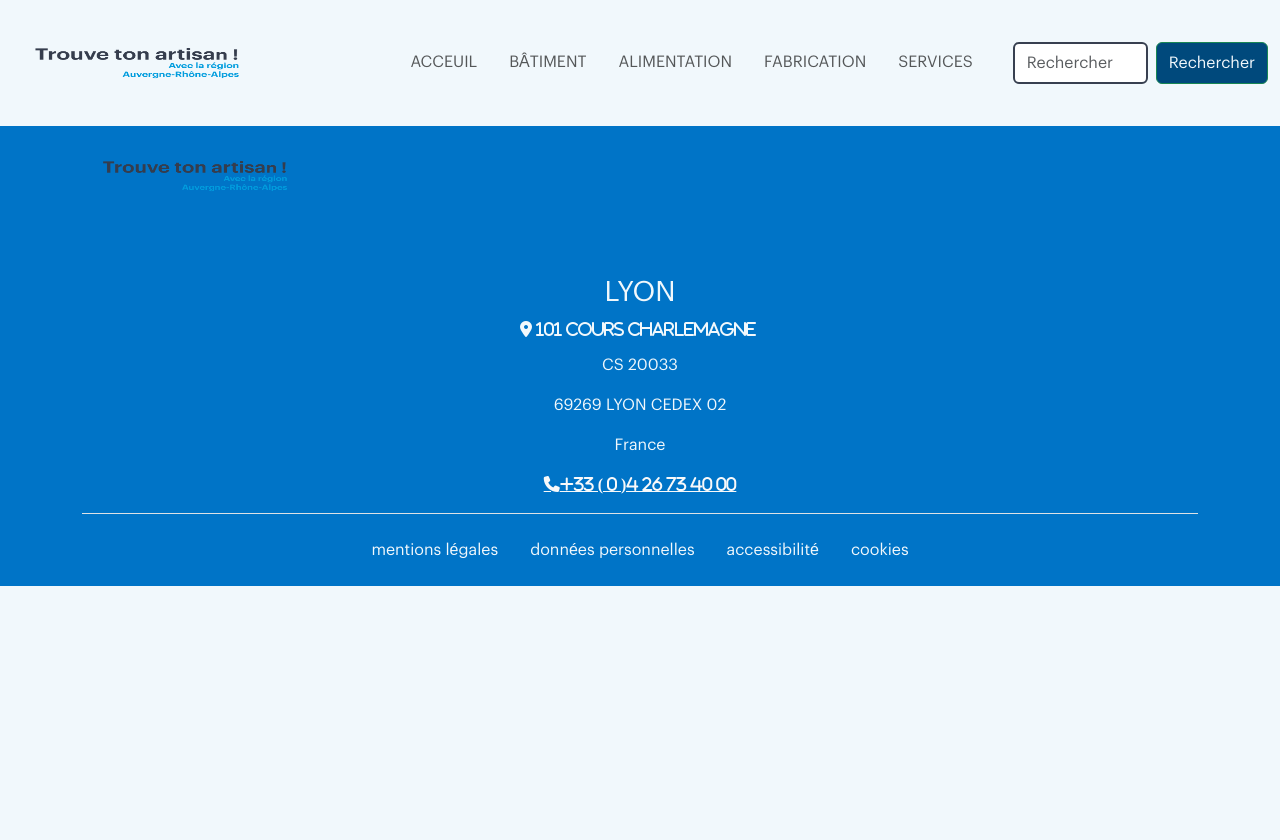
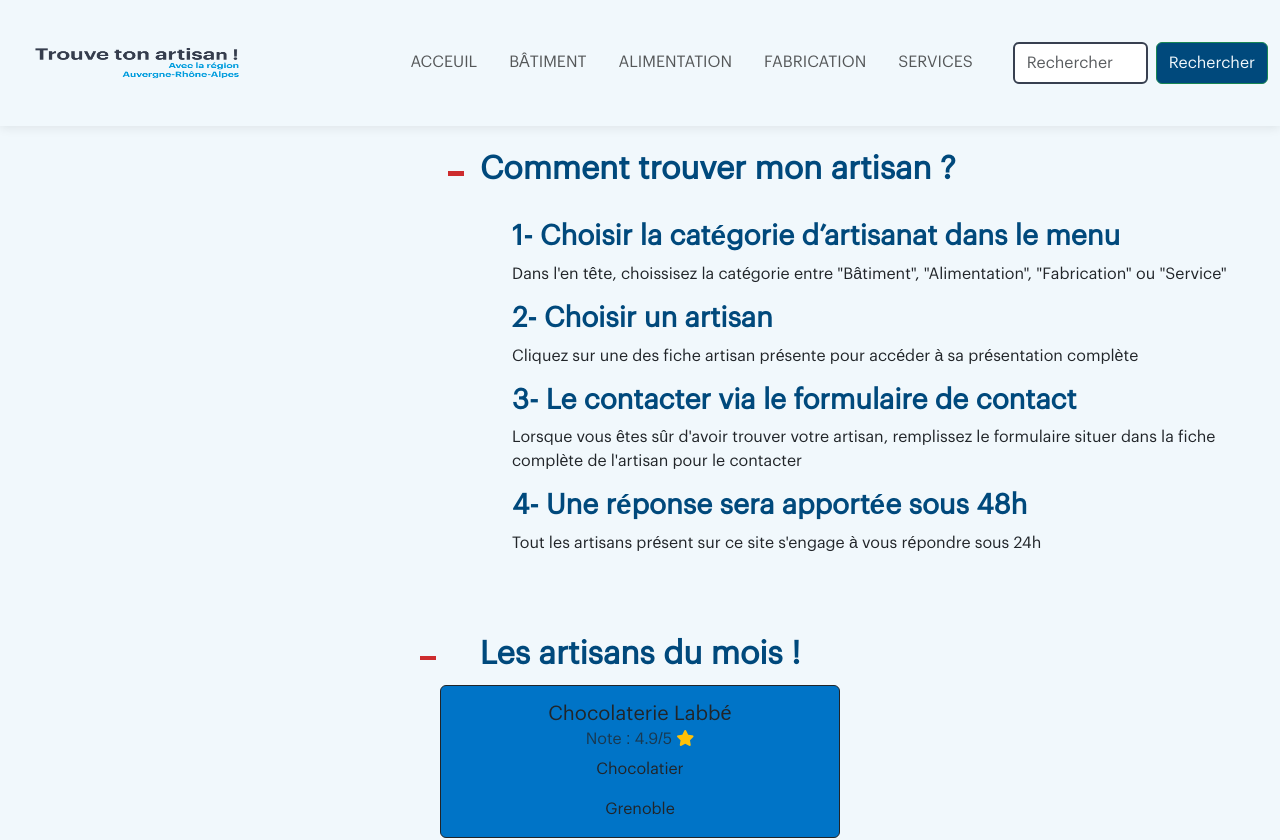
Before and after one commit to Drocinera/react-app-trouve-ton-artisan, a React (Create React App) app: page / in a window 1280 px wide. Shown: the top 840 px of the page. Before the commit the page ends 800 px from the top, so only its background shows below. Built offline with nearby package versions, Linux system fonts and the light colour scheme.

Commit message:
Section faite, css fait, js avec data.json faite. Reste clic et renvoie fiche artisan avec recherche

```diff
--- a/public/index.html
+++ b/public/index.html
@@ -10,7 +10,6 @@
       content="Web site created using create-react-app for 'Trouve ton artisan'"
     />
     <link rel="apple-touch-icon" href="%PUBLIC_URL%/logo.png" />
-    <link rel="manifest" href="%PUBLIC_URL%/manifest.json" />
     <!-- Bootstrap -->
     <link href="https://cdn.jsdelivr.net/npm/bootstrap@5.3.3/dist/css/bootstrap.min.css" rel="stylesheet" integrity="sha384-QWTKZyjpPEjISv5WaRU9OFeRpok6YctnYmDr5pNlyT2bRjXh0JMhjY6hW+ALEwIH" crossorigin="anonymous">
     <title>Trouve ton Artisan</title>
--- a/src/App.css
+++ b/src/App.css
@@ -12,6 +12,11 @@ body {
 
 * {
   font-family: "Graphik", sans-serif;
+}
+
+h2, h3, h4 {
+  color: #00497c;
+  font-weight: bold;
 }
 
 /* Header */
@@ -72,3 +77,51 @@ input {
   width: 250px;
   height: 150px;
  }
+
+ /*Home */
+
+ .trouveMonArtisan {
+  position: relative;
+  margin-left: 30rem;
+ }
+
+ .trouveMonArtisan::before {
+  position: absolute;
+  list-style-position: inside;
+  top: 2.8rem;
+  left: -2rem;
+  display: block;
+  width: 1rem;
+  height: 0.3rem;
+  content: "";
+  background: #cd2c2e ;
+ }
+
+.listArtisan {
+list-style-type: none;
+}
+
+.artisanDuMois {
+  position: relative;
+
+}
+
+.artisanDuMois::before {
+  position: absolute;
+  list-style-position: inside;
+  top: 1.3rem;
+  left: -2rem;
+  display: block;
+  width: 1rem;
+  height: 0.3rem;
+  content: "";
+  background: #cd2c2e ;
+ }
+
+ .container {
+  width: 25em;
+ }
+
+.card {
+  background-color: #0074c7;
+ }
--- a/src/Components/Footer.jsx
+++ b/src/Components/Footer.jsx
@@ -5,22 +5,22 @@ import { Link} from "react-router-dom";
 const Footer = () => {
   return (
   <footer>
-  <div class="container text-center">
-  <div class="column">
-    <div class="footerImage col-4 row justify-content-start">
+  <div className="container text-center">
+  <div className="column">
+    <div className="footerImage col-4 row justify-content-start">
       <img src=".\Logo.png" alt="Logo du site" />
     </div>
-    <div class="footerContact col align-self-center border-bottom">
-    <h3 className="text-uppercase">Lyon</h3>
+    <div className="footerContact col align-self-center border-bottom">
+    <h4 className="text-uppercase text-light">Lyon</h4>
           <address>
-            <p class="fa-solid fa-location-dot pe-1"> 101 cours Charlemagne</p>
+            <p className="fa-solid fa-location-dot pe-1"> 101 cours Charlemagne</p>
             <p>CS 20033</p>
             <p>69269 LYON CEDEX 02</p>
             <p>France</p>
             <a href="+330426734000" className="telFooter fa-solid fa-phone text-light">+33 ( 0 )4 26 73 40 00</a>
           </address>
     </div>
-    <div class="PageLegal col justify-content-center py-4">
+    <div className="PageLegal col justify-content-center py-4">
       <Link to="/mentionLegal" className="navFooter px-3 ">mentions légales</Link>
       <Link to="/donneePersonnelles" className="navFooter px-3">données personnelles</Link>
       <Link to="/accessibilite" className="navFooter px-3">accessibilité</Link>
@@ -33,27 +33,3 @@ const Footer = () => {
 };
 
 export default Footer;
-
-/*  <div>
-    <div className="footerContaineur">
-      <div className="FooterImage">
-        <img src=".\Logo.png" alt="Logo du site" />
-      </div>
-      <div className="footerContact">
-        <h3>Lyon</h3>
-          <address>
-            <p>101 cours Charlemagne</p>
-            <p>CS 20033</p>
-            <p>69269 LYON CEDEX 02</p>
-            <p>France</p>
-            <a href="+330426734000">+33 (0)4 26 73 40 00</a>
-          </address>
-      </div>
-      </div>
-      <div className="PageLegal">
-        <Link to="/mentionLegal">mentions légales</Link>
-        <Link to="/donneePersonnelles">données personnelles</Link>
-        <Link to="/accessibilite">accessibilité</Link>
-        <Link to="/cookies">cookies</Link>
-      </div>
-    </div>*/
--- a/src/Components/Header.jsx
+++ b/src/Components/Header.jsx
@@ -10,8 +10,8 @@ const Header = () => {
         <Link className="navbar-brand" to="/">
           <img src="./Logo.png" alt="Bootstrap" title="CV Logo" width="40" height="34"/>
         </Link>
-        <button class="navbar-toggler" type="button" data-bs-toggle="collapse" data-bs-target="#navbarTogglerDemo02" aria-controls="navbarTogglerDemo02" aria-expanded="false" aria-label="Toggle navigation">
-      <span class="navbar-toggler-icon"></span>
+        <button className="navbar-toggler" type="button" data-bs-toggle="collapse" data-bs-target="#navbarTogglerDemo02" aria-controls="navbarTogglerDemo02" aria-expanded="false" aria-label="Toggle navigation">
+      <span className="navbar-toggler-icon"></span>
     </button>
       <div className="nav justify-content-end" id="navbarSupportedContent">
           <ul className="navbar-nav me-auto mb-2 mb-lg-0 nav-underline text-uppercase">
@@ -31,9 +31,9 @@ const Header = () => {
             <Link className="nav-link" to="/services" >Services</Link>
           </li>
         </ul>
-        <form class="d-flex" role="search">
-          <input class="form-control me-2" type="search" placeholder="Rechercher" aria-label="Search"/>
-          <button class="searchButton btn btn-outline-success" type="submit">Rechercher</button>
+        <form className="d-flex" role="search">
+          <input className="form-control me-2" type="search" placeholder="Rechercher" aria-label="Search"/>
+          <button className="searchButton btn btn-outline-success" type="submit">Rechercher</button>
         </form>
       </div>
     </div>
@@ -43,3 +43,5 @@ const Header = () => {
 };
 
 export default Header;
+
+//Tenter de faire fonctionner le .json
--- a/src/Components/Home.jsx
+++ b/src/Components/Home.jsx
@@ -1,12 +1,60 @@
-import React from "react";
+import React, { useState, useEffect } from "react";
+import data from "../datas.json"
 
 
 const Home = () => {
+  const [topData, setTopData] = useState([]);
+
+  useEffect(() => {
+    const filteredData = data.filter(item => item.top);
+    setTopData(filteredData);
+  }, []);
+
   return (
   <main>
+    <div>
+      <div className="trouveMonArtisan text-left pt-4">
+      <h2>Comment trouver mon artisan ?</h2>
+      <ul className="py-4">
+        <li className="listArtisan">
+          <h3>1- Choisir la catégorie d’artisanat dans le menu</h3>
+          <p>Dans l'en tête, choissisez la catégorie entre "Bâtiment", "Alimentation", "Fabrication" ou "Service" </p>
+        </li>
+        <li className="listArtisan">
+          <h3>2- Choisir un artisan</h3>
+          <p>Cliquez sur une des fiche artisan présente pour accéder à sa présentation complète</p>
+        </li>
+        <li className="listArtisan">
+          <h3>3- Le contacter via le formulaire de contact</h3>
+          <p>Lorsque vous êtes sûr d'avoir trouver votre artisan, remplissez le formulaire situer dans la fiche complète de l'artisan pour le contacter</p>
+        </li>
+        <li className="listArtisan">
+          <h3>4- Une réponse sera apportée sous 48h</h3>
+          <p>Tout les artisans présent sur ce site s'engage à vous répondre sous 24h</p>
+        </li>
+      </ul>
+      </div>
+      <div className="container py-4">
+        <h2 className="artisanDuMois text-center">Les artisans du mois !</h2>
+        {topData.map(item => (
+        <div className="cardStyle row py-1 " key={item.id}>
+        <div class="card col border border-dark" style={{width: '18rem'}}>
+          <div className="card-body text-center">
+            <h5 className="card-title">{item.name}</h5>
+            <h6 className="card-subtitle mb-2 text-body-secondary">Note : {item.note}/5 <i className="fa-solid fa-star text-warning"></i></h6>
+            <p className="card-text">{item.specialty}</p>
+            <p className="card-text">{item.location}</p>
+          </div>
+        </div>
+        </div>
+        ))}
+        </div>
+      </div>
 
   </main>
   );
 };
 
+
+
 export default Home;
--- a/datas.json
+++ b/src/datas.json
@@ -202,5 +202,5 @@
 		"website":"https://sup-hair.fr",
 		"category":"Services",
 		"top": false
-	},
+	}
 ]
```
Also changed, not shown: public/manifest.json (deleted).
